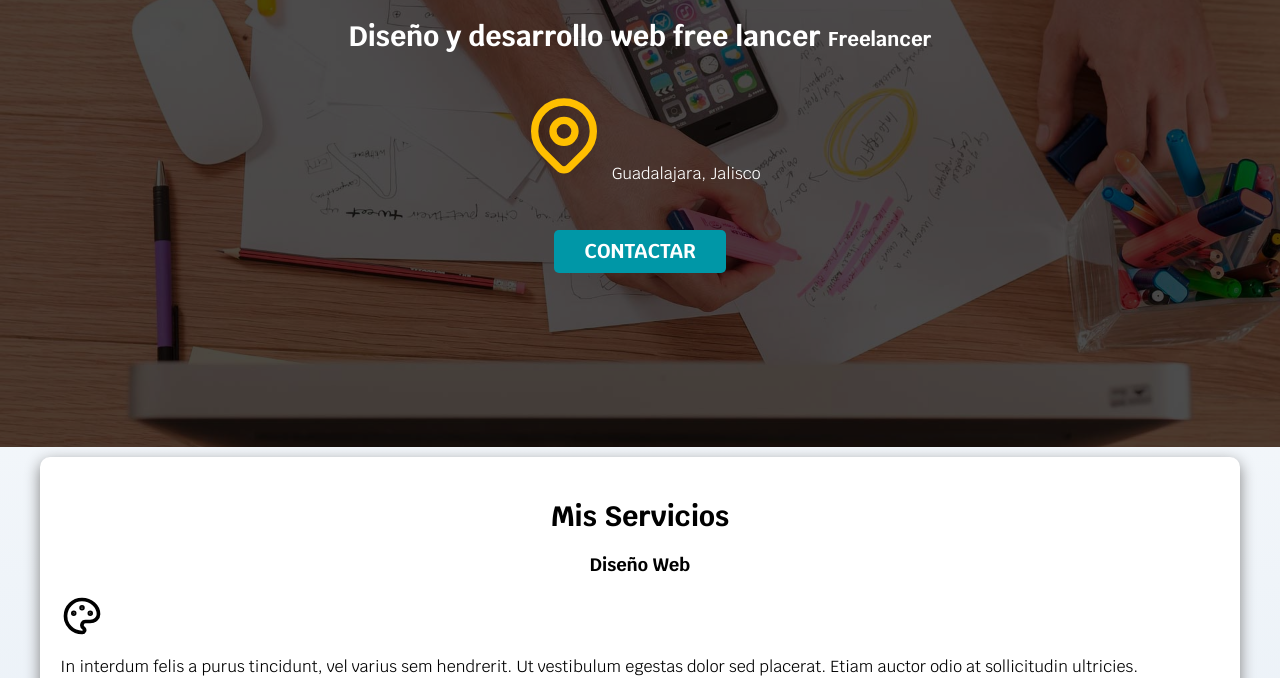
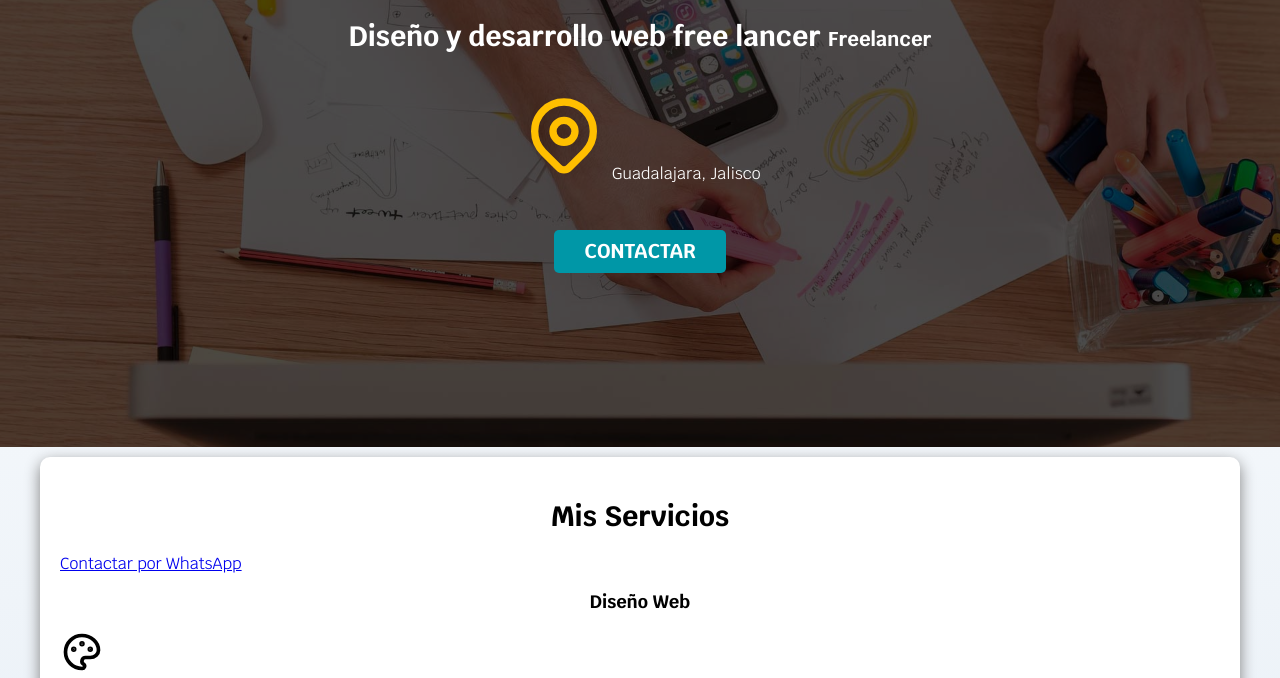
Before and after one commit to Edwarsjim/paginaprueba, a plain HTML site: page index.html in a window 1280 px wide. Shown: the part 141-819 px from the top of the page. Drawn offline with Linux system fonts and the light colour scheme; files that its build step writes are made by us from their sources; files whose address does not match are found by name.

Commit message:
Update index.html

```diff
--- a/index.html
+++ b/index.html
@@ -48,6 +48,8 @@
 
     <main class="contenedor sombra">
         <h2>Mis Servicios</h2>
+
+        <a href="https://wa.me/+50232141852" target="_blank" class="whatsapp-btn">Contactar por WhatsApp</a>
 
         <h3>Diseño Web</h3>
         <svg xmlns="http://www.w3.org/2000/svg" class="icon icon-tabler icon-tabler-palette" width="44" height="44" viewBox="0 0 24 24" stroke-width="2" stroke="#000000" fill="none" stroke-linecap="round" stroke-linejoin="round">
```
